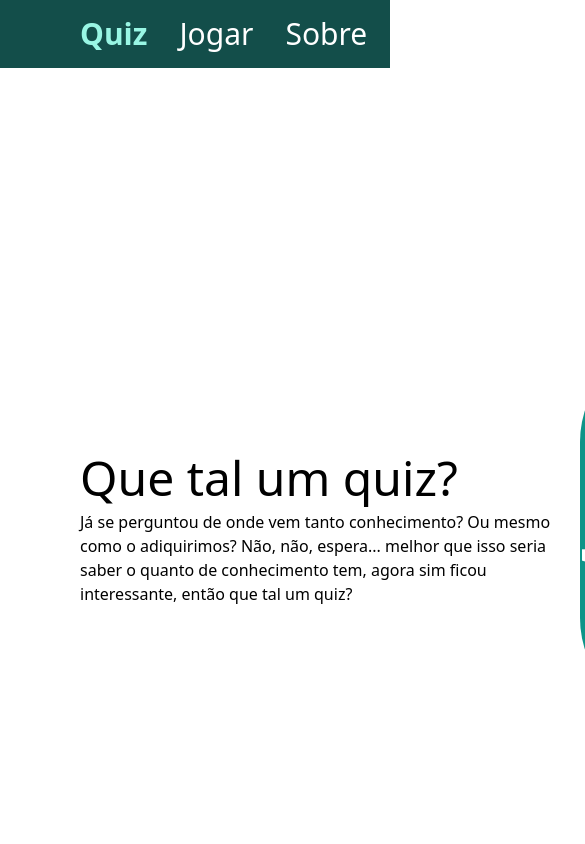
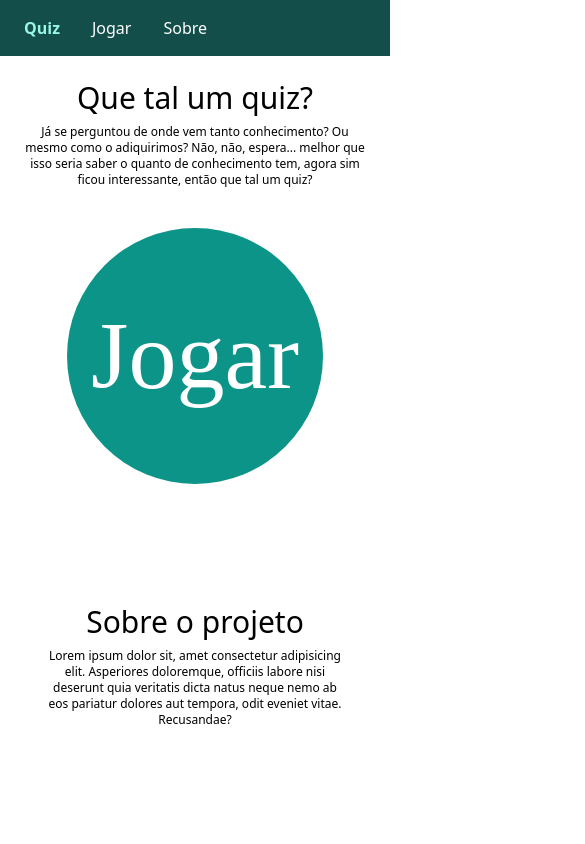
Before and after one commit to JTieppo/quiz, a Nuxt app: page / in a window 390 px wide. Shown: the top 844 px of the page, 585 px wide, since content can reach past the window. Built offline with nearby package versions, Linux system fonts and the light colour scheme; a web font is replaced by a local one.

Commit message:
responsividade home

```diff
--- a/components/navbar.vue
+++ b/components/navbar.vue
@@ -1,5 +1,5 @@
 <template>
-    <header class="px-20 bg-teal-900 flex p-4 items-center gap-8 text-3xl">
+    <header class="px-6 xl:px-20 bg-teal-900 flex p-4 items-center gap-8 xl:text-3xl">
         <nuxt-link to="/" class="font-bold text-teal-200">Quiz</nuxt-link>
         <div class="flex gap-8 text-white">
             <nuxt-link to="/quiz/selection" class="hover:text-teal-200">Jogar</nuxt-link>
--- a/pages/index.vue
+++ b/pages/index.vue
@@ -1,19 +1,19 @@
 <template>
     <navbar />
-    <main class="p-10 min-h-screen scroll-smooth">
-        <section class="h-screen flex p-10">
-            <div class="mx-auto my-auto">
-                <h1 class="text-5xl mb-2">Que tal um quiz?</h1>
-                <p class="w-[500px]">Já se perguntou de onde vem tanto conhecimento? Ou mesmo como o adiquirimos? Não, não, espera... melhor que isso seria saber o quanto de conhecimento tem, agora sim ficou interessante, então que tal um quiz?</p>
+    <main class="p-6 md:p-10 min-h-screen scroll-smooth">
+        <section class="xl:h-screen flex flex-col xl:flex-row ">
+            <div class="flex flex-col mx-auto xl:my-auto">
+                <h1 class="text-3xl xl:text-5xl mb-2 mx-auto xl:mx-0">Que tal um quiz?</h1>
+                <p class="max-w-[500px] text-xs xl:text-base text-center xl:text-start">Já se perguntou de onde vem tanto conhecimento? Ou mesmo como o adiquirimos? Não, não, espera... melhor que isso seria saber o quanto de conhecimento tem, agora sim ficou interessante, então que tal um quiz?</p>
             </div>
             <nuxt-link to="/quiz/selection"
-                class="mx-auto my-auto text-white bg-teal-600 rounded-full w-96 h-96 text-8xl flex jersey transition-colors duration-300 hover:bg-teal-300 hover:text-black">
+                class="mx-auto my-10 xl:my-auto text-white bg-teal-600 rounded-full w-64 h-64 md:w-80 md:h-80 xl:w-96 xl:h-96 text-8xl flex jersey transition-colors duration-300 hover:bg-teal-300 hover:text-black">
                 <p class="my-auto mx-auto jersey">Jogar</p>
             </nuxt-link>
         </section>
-        <section class="flex flex-col px-20" id="sobre">
-            <h1 class="text-5xl mb-2">Sobre o projeto</h1>
-            <p class="">Lorem ipsum dolor sit, amet consectetur adipisicing elit. Asperiores doloremque, officiis
+        <section class="flex flex-col xl:px-20 mt-20 max-w-[300px] lg:max-w-[700px] xl:max-w-[900px] mx-auto" id="sobre">
+            <h1 class="text-3xl xl:text-5xl mx-auto xl:mx-0 mb-2">Sobre o projeto</h1>
+            <p class="text-center xl:text-start text-xs xl:text-base">Lorem ipsum dolor sit, amet consectetur adipisicing elit. Asperiores doloremque, officiis
                 labore
                 nisi deserunt quia veritatis dicta natus neque nemo ab eos pariatur dolores aut tempora, odit
                 eveniet
```
